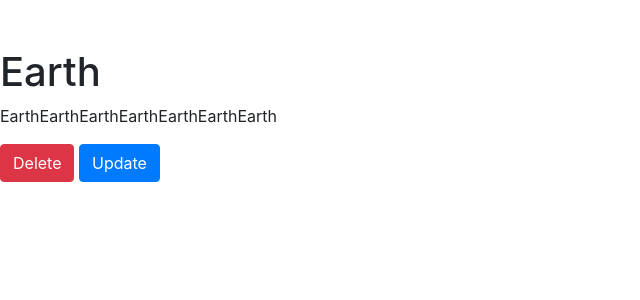
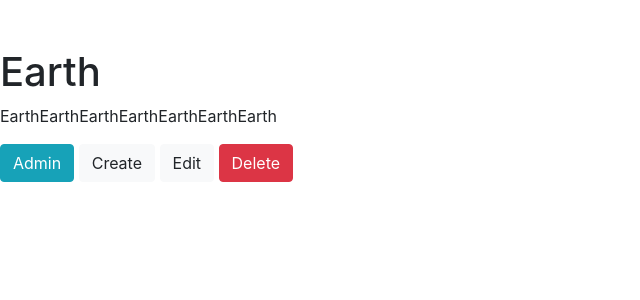
Before and after one commit to Alteyka/Fly-from-Earth, a Django app: page /flyfe/random_card/ in a window 1280 px wide. Shown: the part 54-354 px from the top of the page, without its empty margins (0-640 px from the left). Run offline with Django 3.2, Linux system fonts and the light colour scheme; data comes from the database, SQL or seed files in the repository; some libraries are stand-ins or nearby versions.

Commit message:
Added admin-panel for convenient use app.

```diff
--- a/engine/settings.py
+++ b/engine/settings.py
@@ -119,3 +119,6 @@ USE_TZ = True
 # https://docs.djangoproject.com/en/2.1/howto/static-files/
 
 STATIC_URL = '/static/'
+STATICFILES_DIRS = [
+    os.path.join(BASE_DIR, 'static')
+]
--- a/flyfe/templates/flyfe/base_flyfe.html
+++ b/flyfe/templates/flyfe/base_flyfe.html
@@ -1 +1,7 @@
 {% extends 'base.html' %}
+
+{% block admin-panel %}
+    <a href="{% url 'card_create_url' %}" class="btn btn-light">Create</a>
+    <a href="{{ card.get_update_url }}" class="btn btn-light edit" style="{% if detail %}display: block;{% endif %}">Edit</a>
+    <a href="{{ card.get_delete_url }}" class="btn btn-danger delete" style="{% if detail %}display: block;{% endif %}">Delete</a>
+{% endblock %}
--- a/flyfe/templates/flyfe/card_detail.html
+++ b/flyfe/templates/flyfe/card_detail.html
@@ -11,6 +11,5 @@
     <p>
         {{ card.body }}
     </p>
-    <a class="btn btn-primary btn-danger" href="{% url 'card_delete_url' slug=card.slug %}" role="button">Delete</a>
-    <a class="btn btn-primary btn" href="{% url 'card_update_url' slug=card.slug %}" role="button">Update</a>
+
 {% endblock %}
--- a/flyfe/utils.py
+++ b/flyfe/utils.py
@@ -12,7 +12,7 @@ class ObjectUpdateMixin:
     def get(self, request, slug):
         obj = self.model.objects.get(slug__iexact=slug)
         bound_form = self.model_form(instance=obj)
-        return render(request, self.template, context={'form': bound_form, self.model.__name__.lower(): obj})
+        return render(request, self.template, context={'form': bound_form, self.model.__name__.lower(): obj, 'detail': True})
 
     def post(self, request, slug):
         obj = self.model.objects.get(slug__iexact=slug)
--- a/flyfe/views.py
+++ b/flyfe/views.py
@@ -35,7 +35,7 @@ def cards_list(request):
 class CardDetail(View):
     def get(self, request, slug):
         card = get_object_or_404(Card, slug__iexact=slug)
-        return render(request, 'flyfe/card_detail.html', context={'card': card})
+        return render(request, 'flyfe/card_detail.html', context={'card': card, 'detail': True})
 
 
 def start_page(request):
--- a/templates/base.html
+++ b/templates/base.html
@@ -1,3 +1,4 @@
+{% load static %}
 <!DOCTYPE html>
 <html lang="en">
 <head>
@@ -6,6 +7,7 @@
     <meta http-equiv="X-UA-Compatible" content="ie=edge">
     <link rel="stylesheet" href="https://stackpath.bootstrapcdn.com/bootstrap/4.3.1/css/bootstrap.min.css"
      integrity="sha384-ggOyR0iXCbMQv3Xipma34MD+dH/1fQ784/j6cY/iJTQUOhcWr7x9JvoRxT2MZw1T" crossorigin="anonymous">
+     <link rel="stylesheet" href="{% static 'css/styles.css'%}">
     <title>
         {% block title %}
 
@@ -26,5 +28,11 @@
 
     {% endblock %}
 
+    <div class="admin-panel align-items-center">
+        <a href="/admin" class="btn btn-info">Admin</a>
+        {% block admin-panel%}{% endblock %}
+
+    </div>
+
 </body>
 </html>
```
